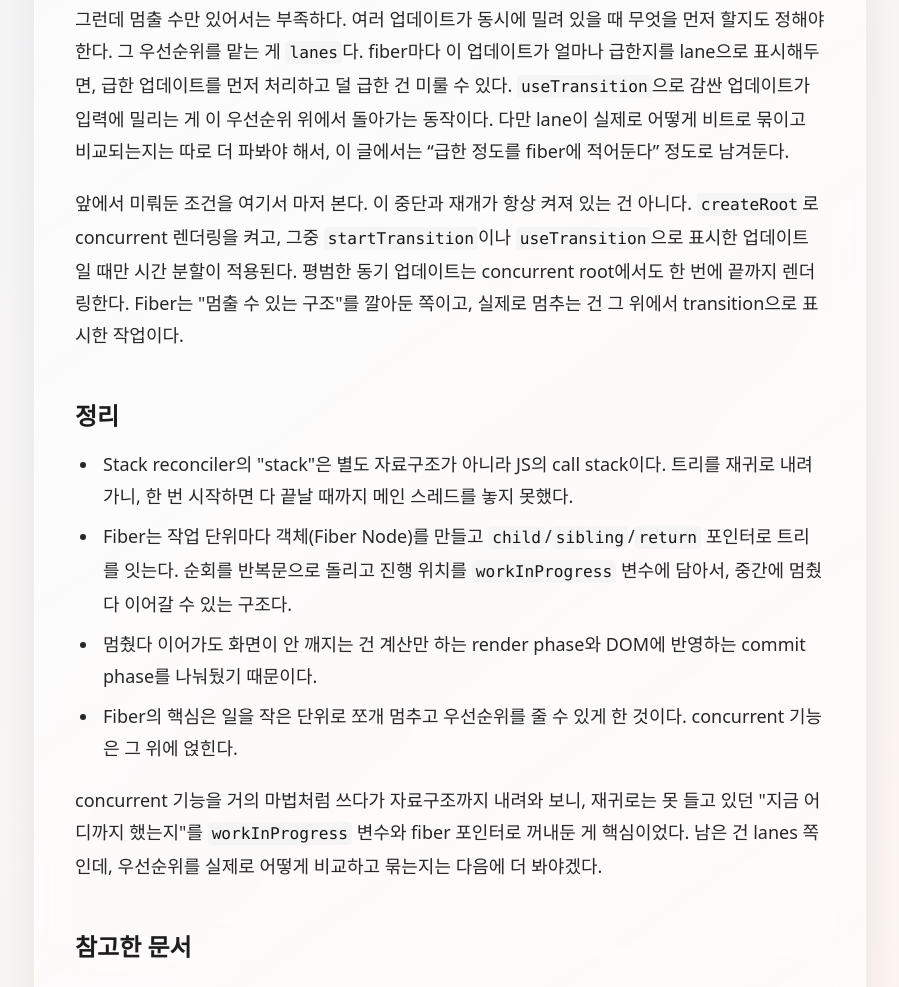
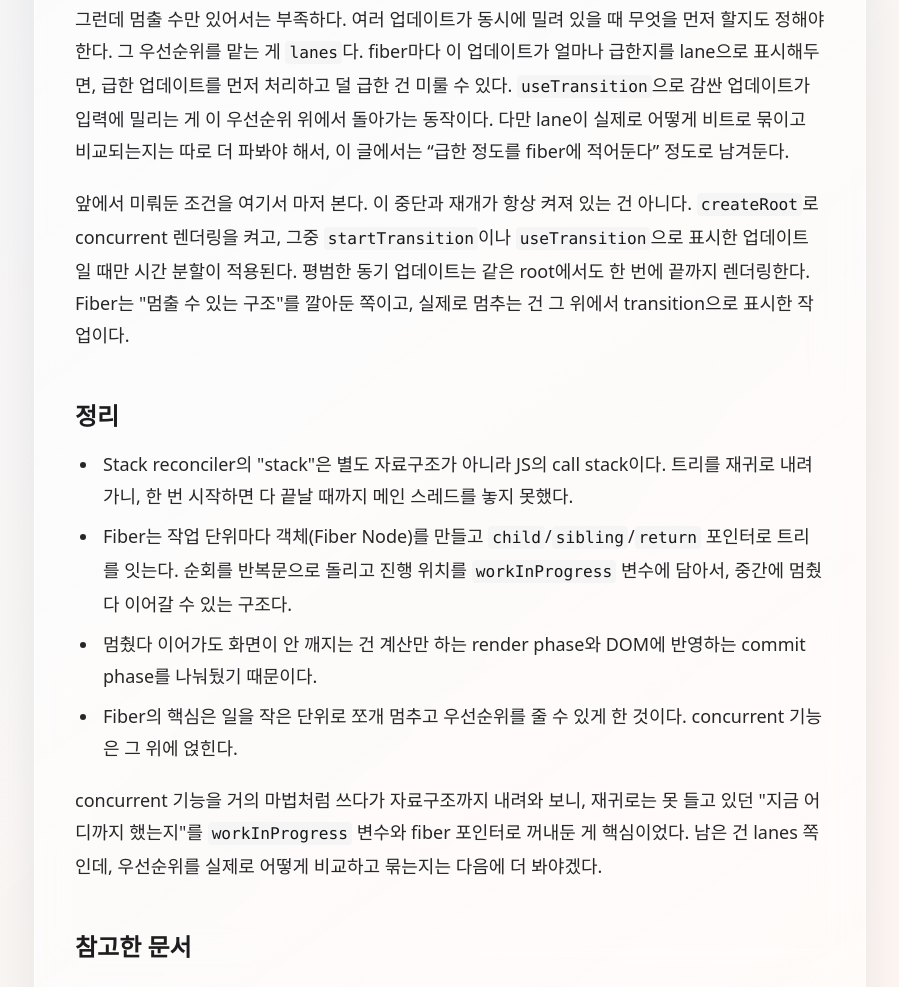
Before and after one commit to DanSJKim/sjblog, an Astro site: page /posts/react-stack-vs-fiber-reconciler in a window 1280 px wide. Shown: the part 5901-6888 px from the top of the page, without its empty margins (190-1089 px from the left). Built offline with nearby package versions, Linux system fonts and the light colour scheme; Astro itself is replaced by a stand-in of ours.

Commit message:
Drop remaining 'concurrent root' wording
Co-Authored-By: Claude Opus 4.8 (1M context) <noreply@anthropic.com>

```diff
--- a/src/content/posts/react-stack-vs-fiber-reconciler.md
+++ b/src/content/posts/react-stack-vs-fiber-reconciler.md
@@ -148,7 +148,7 @@ function workLoopConcurrent() {
 
 그런데 멈출 수만 있어서는 부족하다. 여러 업데이트가 동시에 밀려 있을 때 무엇을 먼저 할지도 정해야 한다. 그 우선순위를 맡는 게 `lanes`다. fiber마다 이 업데이트가 얼마나 급한지를 lane으로 표시해두면, 급한 업데이트를 먼저 처리하고 덜 급한 건 미룰 수 있다. `useTransition`으로 감싼 업데이트가 입력에 밀리는 게 이 우선순위 위에서 돌아가는 동작이다. 다만 lane이 실제로 어떻게 비트로 묶이고 비교되는지는 따로 더 파봐야 해서, 이 글에서는 "급한 정도를 fiber에 적어둔다" 정도로 남겨둔다.
 
-앞에서 미뤄둔 조건을 여기서 마저 본다. 이 중단과 재개가 항상 켜져 있는 건 아니다. `createRoot`로 concurrent 렌더링을 켜고, 그중 `startTransition`이나 `useTransition`으로 표시한 업데이트일 때만 시간 분할이 적용된다. 평범한 동기 업데이트는 concurrent root에서도 한 번에 끝까지 렌더링한다. Fiber는 "멈출 수 있는 구조"를 깔아둔 쪽이고, 실제로 멈추는 건 그 위에서 transition으로 표시한 작업이다.
+앞에서 미뤄둔 조건을 여기서 마저 본다. 이 중단과 재개가 항상 켜져 있는 건 아니다. `createRoot`로 concurrent 렌더링을 켜고, 그중 `startTransition`이나 `useTransition`으로 표시한 업데이트일 때만 시간 분할이 적용된다. 평범한 동기 업데이트는 같은 root에서도 한 번에 끝까지 렌더링한다. Fiber는 "멈출 수 있는 구조"를 깔아둔 쪽이고, 실제로 멈추는 건 그 위에서 transition으로 표시한 작업이다.
 
 ## 정리
 
```
